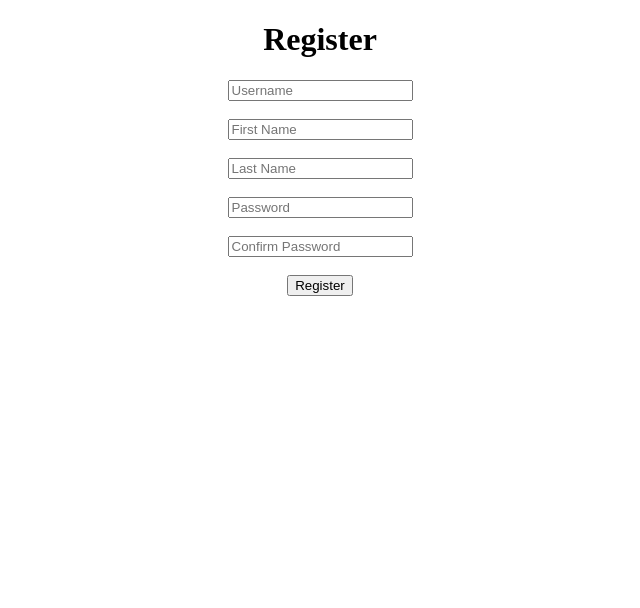
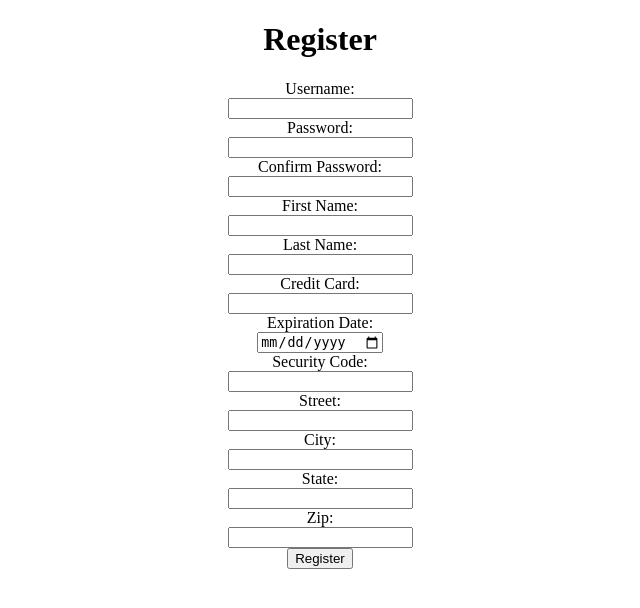
Before and after one commit to micahweiss25/database_website, a Flask app: page /register in a window 1280 px wide. Shown: the top 608 px of the page, without its empty margins (320-960 px from the left). Run offline with Flask 3, Linux system fonts and the light colour scheme.

Commit message:
can now successfully register new users

```diff
--- a/app.py
+++ b/app.py
@@ -159,7 +159,7 @@ def login_post():
     try:
         query = "SELECT * FROM Users WHERE userID = %s;"
         cursor.execute(query, [username])
-        result = list(cursor.fetchall()[0])
+        result = cursor.fetchall()
         cnx.close()
     except Exception as e:
         print(f"Error: failed to query database due to {e}")
@@ -167,6 +167,7 @@ def login_post():
 
     # check if username exists
     if len(result) > 0:
+        result = list(result[0])
         user = None
         try:
             if bcrypt.check_password_hash(base64.b64decode(result[1]),
@@ -218,11 +219,20 @@ def register():
 
 @app.route("/register", methods=["POST"])
 def register_post():
-    username = request.form.get("username")
-    first_name = request.form.get("first_name")
-    last_name = request.form.get("last_name")
+    userID = request.form.get("username")
     password = request.form.get("password")
     password2 = request.form.get("password2")
+    firstName = request.form.get("first_name")
+    lastName = request.form.get("last_name")
+    admin = 0
+    seller = 0
+    creditCard = request.form.get("creditCard")
+    expirationDate = request.form.get("expirationDate")
+    securityCode = request.form.get("securityCode")
+    street = request.form.get("street")
+    city = request.form.get("city")
+    state = request.form.get("state")
+    _zip = request.form.get("zip")
 
     if password != password2:
         flash("Passwords do not match")
@@ -235,12 +245,10 @@ def register_post():
 
     cursor = cnx.cursor(prepared=True)
     query = "SELECT * FROM Users WHERE userID = %s;"
-    result = []
-    try:
-        cursor.execute(query, [username])
-        result = cursor.fetchall()
-    except Exception:
-        return redirect(url_for("login"))
+    cursor.execute(query, [userID])
+    result = cursor.fetchall()
+
+
     cnx.close()
     if len(result) > 0:
         flash("Username already exists")
@@ -251,19 +259,24 @@ def register_post():
                       password=DB_PASSWORD,
                       database=DB_NAME)
         cursor = cnx.cursor(prepared=True)
-        query = "INSERT INTO Users (userID, password_hash, first_name, last_name, admin, seller) VALUES (%s, %s, %s, %s, %s, %s);"
-        try:
-            cursor.execute(query,
-                           (username,
-                               base64.b64encode(bcrypt.generate_password_hash(password).decode('utf-8')),
-                               first_name,
-                               last_name,
-                               0,
-                               0))
-            cnx.commit()
-            cnx.close()
-        except Exception:
-            return redirect(url_for("login"))
+        query = "CALL AddUser(%s, %s, %s, %s, %s, %s, %s, %s, %s, %s, %s, %s, %s);"
+        data = [userID,
+                base64.b64encode(bcrypt.generate_password_hash(password)),
+                firstName,
+                lastName,
+                admin,
+                seller,
+                creditCard,
+                expirationDate,
+                securityCode,
+                street,
+                city,
+                state,
+                _zip]
+        cursor.execute(query,
+                       data)
+        cnx.commit()
+        cnx.close()
         flash("Account created")
         return redirect(url_for("login"))
 
--- a/templates/register.html
+++ b/templates/register.html
@@ -7,11 +7,54 @@
     <div id="content" align="center">
         <form action="/flask/register" method="post">
             <h1>Register</h1>
-            <input type="text" id="username" placeholder="Username" required><br><br>
-            <input type="text" id="first_name" placeholder="First Name" required><br><br>
-            <input type="text" id="last_name" placeholder="Last Name" required><br><br>
-            <input type="password" id="password" placeholder="Password" required><br><br>
-            <input type="password" id="confirmPassword" placeholder="Confirm Password" required><br><br>
+            <label for="username">Username:</label>
+            <br>
+            <input type="text" id="username" name="username" required>
+            <br>
+            <label for="password">Password:</label>
+            <br>
+            <input type="password" id="password" name="password" required>
+            <br>
+            <label for="password2">Confirm Password:</label>
+            <br>
+            <input type="password" id="password2" name="password2" required>
+            <br>
+            <label for="first_name">First Name:</label>
+            <br>
+            <input type="text" id="first_name" name="first_name">
+            <br>
+            <label for="last_name">Last Name:</label>
+            <br>
+            <input type="text" id="last_name" name="last_name">
+            <br>
+            <label for="creditCard">Credit Card:</label>
+            <br>
+            <input type="text" id="creditCard" name="creditCard">
+            <br>
+            <label for="expirationDate">Expiration Date:</label>
+            <br>
+            <input type="date" id="expirationDate" name="expirationDate">
+            <br>
+            <label for="securityCode">Security Code:</label>
+            <br>
+            <input type="text" id="securityCode" name="securityCode">
+            <br>
+            <label for="street">Street:</label>
+            <br>
+            <input type="text" id="street" name="street">
+            <br>
+            <label for="city">City:</label>
+            <br>
+            <input type="text" id="city" name="city">
+            <br>
+            <label for="state">State:</label>
+            <br>
+            <input type="text" id="state" name="state">
+            <br>
+            <label for="zip">Zip:</label>
+            <br>
+            <input type="text" id="zip" name="zip">
+            <br>
             <input type="submit" value="Register">
         </form>
     </div>
```
Also changed, not shown: new_db.sql (+14 -13 lines).
